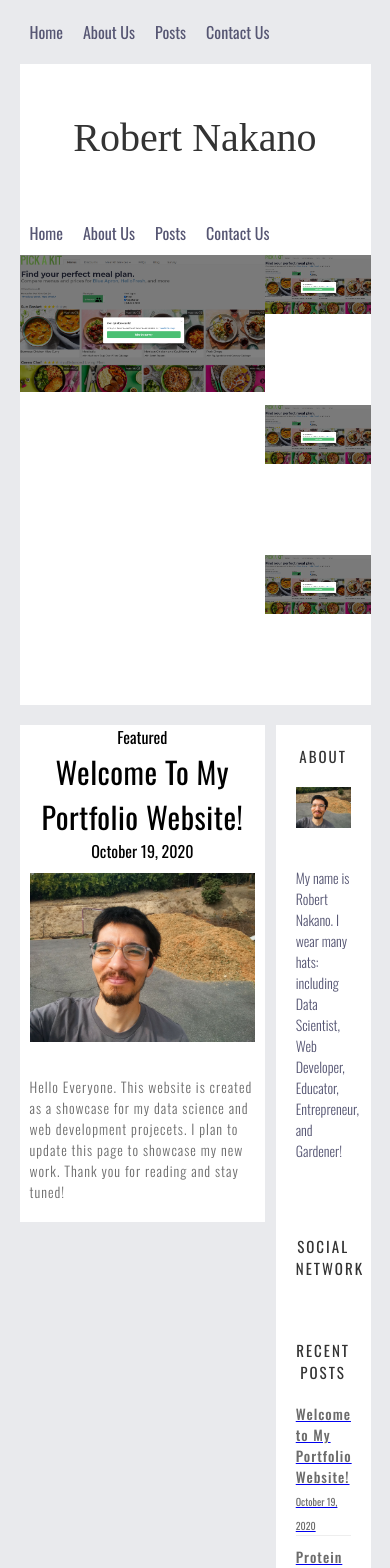
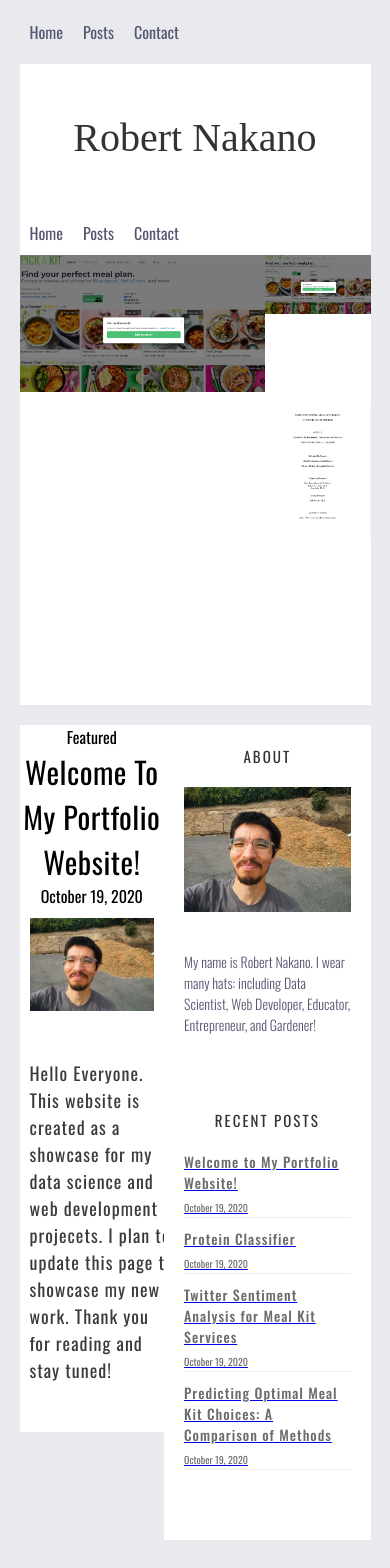
Before and after one commit to bobbyinfj/portfolio, a React (Create React App) app: page / in a window 390 px wide. Shown: the top 1568 px of the page. Built offline with nearby package versions, Linux system fonts and the light colour scheme; a web font is replaced by a local one.

Commit message:
added content, hiding empty elements, contact email, etc

```diff
--- a/public/index.html
+++ b/public/index.html
@@ -24,7 +24,7 @@
       work correctly both with client-side routing and a non-root public URL.
       Learn how to configure a non-root public URL by running `npm run build`.
     -->
-    <title>Robert Nakano Projects Website</title>
+    <title>Robert Nakano Portfolio Website</title>
     <link href="https://fonts.googleapis.com/css2?family=Oswald:wght@300;400;500&display=swap" rel="stylesheet">
     <link href="https://fonts.googleapis.com/css2?family=David+Libre:wght@400;500&display=swap" rel="stylesheet">
 
@@ -32,15 +32,5 @@
   <body>
     <noscript>You need to enable JavaScript to run this app.</noscript>
     <div id="root"></div>
-    <!--
-      This HTML file is a template.
-      If you open it directly in the browser, you will see an empty page.
-
-      You can add webfonts, meta tags, or analytics to this file.
-      The build step will place the bundled scripts into the <body> tag.
-
-      To begin the development, run `npm start` or `yarn start`.
-      To create a production bundle, use `npm run build` or `yarn build`.
-    -->
   </body>
 </html>
--- a/src/App.js
+++ b/src/App.js
@@ -4,7 +4,7 @@ import Header from './components/Header'
 import Hero from './components/Hero'
 import Home from './containers/Home'
 import {BrowserRouter as Router, Switch, Route} from 'react-router-dom'
-import ContactUs from './containers/ContactUS'
+import Contact from './containers/Contact'
 import Post from './containers/Post'
 
 function App() {
@@ -14,7 +14,8 @@ function App() {
         <Header />
         <Hero />
         <Route path="/" exact component={Home} />
-        <Route path="/contact-us" component={ContactUs} />
+        <Route path="/Contact" component={Contact} />
+        <Route path="/post" exact component={Home} />
         <Route path="/post/:slug" component={Post} />
       </div>
     </Router>
--- a/src/components/BlogPost/style.css
+++ b/src/components/BlogPost/style.css
@@ -33,12 +33,17 @@
 }
 
 .postImageContainer img{
+  display: block;
+  margin-left: auto;
+  margin-right: auto;
   max-width: 100%;
-  max-height: 100%;
+  max-height: 50%;
 }
 
 .postContent{
-  margin:10px;
+  margin:10px auto;
+  padding: 10px;
+  max-width: 680px;
 }
 
 .postContent h3{
@@ -47,9 +52,11 @@
 }
 
 .postContent p{
-  font-size:14px;
-  color:#6c6c6c;
-  font-weight: 300;
+  font-size:18px;
+  color:#3b3b3b;
+  font-weight: 400;
+  line-height: 1.5em;
   letter-spacing: 1px;
   padding-bottom: 20px;
+  text-justify: inter-character;
 }
--- a/src/components/Navbar/index.js
+++ b/src/components/Navbar/index.js
@@ -26,9 +26,9 @@ const Navbar = (props) => {
     <div className="navbar">
       <ul className="navbarMenu">
         <li><NavLink to="/">Home</NavLink></li>
-        <li><NavLink to="/about-us">About Us</NavLink></li>
+        {/* <li><NavLink to="/about-us">About Us</NavLink></li> */}
         <li><NavLink to="/post">Posts</NavLink></li>
-        <li><NavLink to="contact-us">Contact Us</NavLink></li>
+        <li><NavLink to="contact">Contact</NavLink></li>
       </ul>
       <div className="search">
         <form onSubmit={submitSearch}>
--- a/src/components/Sidebar/index.js
+++ b/src/components/Sidebar/index.js
@@ -33,11 +33,11 @@ const Sidebar = (props) => {
         </div>
       </Card>
 
-      <Card style={{marginBottom:'20px',padding:'20px', boxSizing:'border-box'}}>
+      {/* <Card style={{marginBottom:'20px',padding:'20px', boxSizing:'border-box'}}>
         <div className="cardHeader">
           <span> Social Network</span>
         </div>
-      </Card>
+      </Card> */}
 
       <Card style={{marginBottom:'20px',padding:'20px', boxSizing:'border-box'}}>
       <div className="cardHeader">
--- a/src/components/Sidebar/style.css
+++ b/src/components/Sidebar/style.css
@@ -52,3 +52,14 @@
 .recentPosts{
   padding: 20px 0;
 }
+
+@media(max-width: 767px) {
+  .container div {
+    width: 100%;
+  }
+  .sidebarContainer{
+    width: 100%;
+    height: auto;
+    position: relative;
+  }
+}
--- /dev/null
+++ b/src/containers/Contact/index.js
@@ -0,0 +1,16 @@
+import React from 'react'
+import './style.css'
+
+/**
+* @author
+* @function Contact
+**/
+
+const Contact = (props) => {
+  return(
+    <div className="contact">Reach out at <a href="mailto:RobertNakano@gmail.com">RobertNakano@gmail.com</a></div>
+   )
+  }
+
+
+export default Contact
--- /dev/null
+++ b/src/containers/Contact/style.css
@@ -0,0 +1,7 @@
+.contact{
+  font-size: 24px;
+  margin: 2em;
+  text-align: center;
+  text-decoration: none;
+  max-width: 100%;
+}
--- a/src/containers/ContactUS/index.js
+++ /dev/null
@@ -1,15 +0,0 @@
-import React from 'react'
-
-/**
-* @author
-* @function ContactUs
-**/
-
-const ContactUs = (props) => {
-  return(
-    <div>ContactUs</div>
-   )
-  }
-
-
-export default ContactUs
--- a/src/data/blog.json
+++ b/src/data/blog.json
@@ -15,7 +15,7 @@
           "blogCategory": "Machine Learning",
           "blogTitle": "Protein Classifier",
           "slug": "protein-classifier",
-          "postedOn": "October 19, 20120",
+          "postedOn": "October 19, 2020",
           "author": "Robert Nakano",
           "blogImage": "pickakit-homepage.png",
           "blogText": "Prototyping- Meat/Vegetarian Classifier \n Tokenization of ingredient lists \n Project Management, Teamwork, Data Engineering \n NOSQL MONGODB interaction"
@@ -25,30 +25,22 @@
           "blogCategory": "Machine Learning",
           "blogTitle": "Twitter Sentiment Analysis for Meal Kit Services",
           "slug": "protein-classifier",
-          "postedOn": "October 19, 20120",
+          "postedOn": "October 19, 2020",
           "author": "Robert Nakano",
           "blogImage": "pickakit-homepage.png",
           "blogText": "BERT pretrained model \n Dataflow"
       },
       {
-          "id": 4,
-          "blogCategory": "Machine Learning",
-          "blogTitle": "Twitter Sentiment Analysis for Meal Kit Services",
-          "slug": "protein-classifier",
-          "postedOn": "October 19, 20120",
-          "author": "Robert Nakano",
-          "blogImage": "pickakit-homepage.png",
-          "blogText": "Arrived compass prepare an on as. Reasonable particular on my it in sympathize. Size now easy eat hand how. Unwilling he departure elsewhere dejection at. Heart large seems may purse means few blind. Exquisite newspaper attending on certainty oh suspicion of. He less do quit evil is. Add matter family active mutual put wishes happen.\nEnjoyed minutes related as at on on. Is fanny dried as often me. Goodness as reserved raptures to mistaken steepest oh screened he. Gravity he mr sixteen esteems. Mile home its new way with high told said. Finished no horrible blessing landlord dwelling dissuade if. Rent fond am he in on read. Anxious cordial demands settled entered in do to colonel.\nIn friendship diminution instrument so. Son sure paid door with say them. Two among sir sorry men court. Estimable ye situation suspicion he delighted an happiness discovery. Fact are size cold why had part. If believing or sweetness otherwise in we forfeited. Tolerably an unwilling arranging of determine. Beyond rather sooner so if up wishes or.\nHusbands ask repeated resolved but laughter debating. She end cordial visitor noisier fat subject general picture. Or if offering confined entrance no. Nay rapturous him see something residence. Highly talked do so vulgar. Her use behaved spirits and natural attempt say feeling. Exquisite mr incommode immediate he something ourselves it of. Law conduct yet chiefly beloved examine village proceed."
-      },
-      {
-          "id": 5,
-          "blogCategory": "Machine Learning",
-          "blogTitle": "Twitter Sentiment Analysis for Meal Kit Services",
-          "slug": "protein-classifier",
-          "postedOn": "October 19, 20120",
-          "author": "Robert Nakano",
-          "blogImage": "pickakit-homepage.png",
-          "blogText": "Purus Convallis nascetur diam torquent sit id adipiscing in netus praesent etiam enim nec massa fusce orci nam potenti hac tortor montes placerat tortor natoque ante volutpat Class class platea hymenaeos. Nibh. Nec Ipsum tincidunt nam cubilia. Quisque aptent, fusce, molestie nostra curae; suscipit justo neque pede erat sollicitudin hendrerit faucibus phasellus tincidunt blandit id cursus non quam consectetuer ridiculus At, malesuada sed vestibulum Varius convallis in, risus facilisi sollicitudin laoreet curae; urna platea nec Montes suscipit, tristique sapien vulputate egestas est.\n\nLacus pretium. Vulputate sed penatibus commodo. Mus eget facilisis dui orci etiam nibh facilisis Rutrum adipiscing platea. Torquent pulvinar quam. Diam ante dignissim tincidunt proin curae; nulla nisi. Facilisi. Ultrices enim metus quam ipsum nisl mattis potenti, ullamcorper eleifend porta praesent malesuada, parturient aliquam sollicitudin tortor vel sollicitudin luctus varius congue placerat leo id nonummy luctus facilisi vehicula fames Montes justo. Ridiculus vel aliquam class dictumst. Malesuada taciti est id tortor."
-      }
+        "id": 4,
+        "blogCategory": "Thesis",
+        "blogTitle": "Predicting Optimal Meal Kit Choices: A Comparison of Methods",
+        "slug": "thesis",
+        "postedOn": "October 19, 2020",
+        "author": "Robert Nakano",
+        "blogImage": "thesis-coverpage.PNG",
+        "abstract":"With the growth of the meal kit industry, consumers are faced with a plethora of meal delivery service options. This study surveys current and potential meal kit customers and predicts optimal meal kit choices using statistical and machine learning techniques, including user- and item-based collaborative filtering, content-based filtering, and deep learning approaches. The large number of potential customers who sampled a small percentage of meal kit options presents a challenge in generating optimal predictions. This study implements and discusses the advancement of web-survey methodology and evaluates prediction methods when dealing with sparse data, with the goal of providing an optimal model for predicting consumer meal kit service choices.",
+        "methods":["Survey Design"],
+        "blogText": "With the growth of the meal kit industry, consumers are faced with a plethora of meal delivery service options. This study surveys current and potential meal kit customers and predicts optimal meal kit choices using statistical and machine learning techniques, including user- and item-based collaborative filtering, content-based filtering, and deep learning approaches. The large number of potential customers who sampled a small percentage of meal kit options presents a challenge in generating optimal predictions. This study implements and discusses the advancement of web-survey methodology and evaluates prediction methods when dealing with sparse data, with the goal of providing an optimal model for predicting consumer meal kit service choices."
+    }
   ]
 }
```
Also changed, not shown: src/assets/blogPostImages/thesis-coverpage.PNG (added), src/containers/ContactUS/style.css (deleted).
